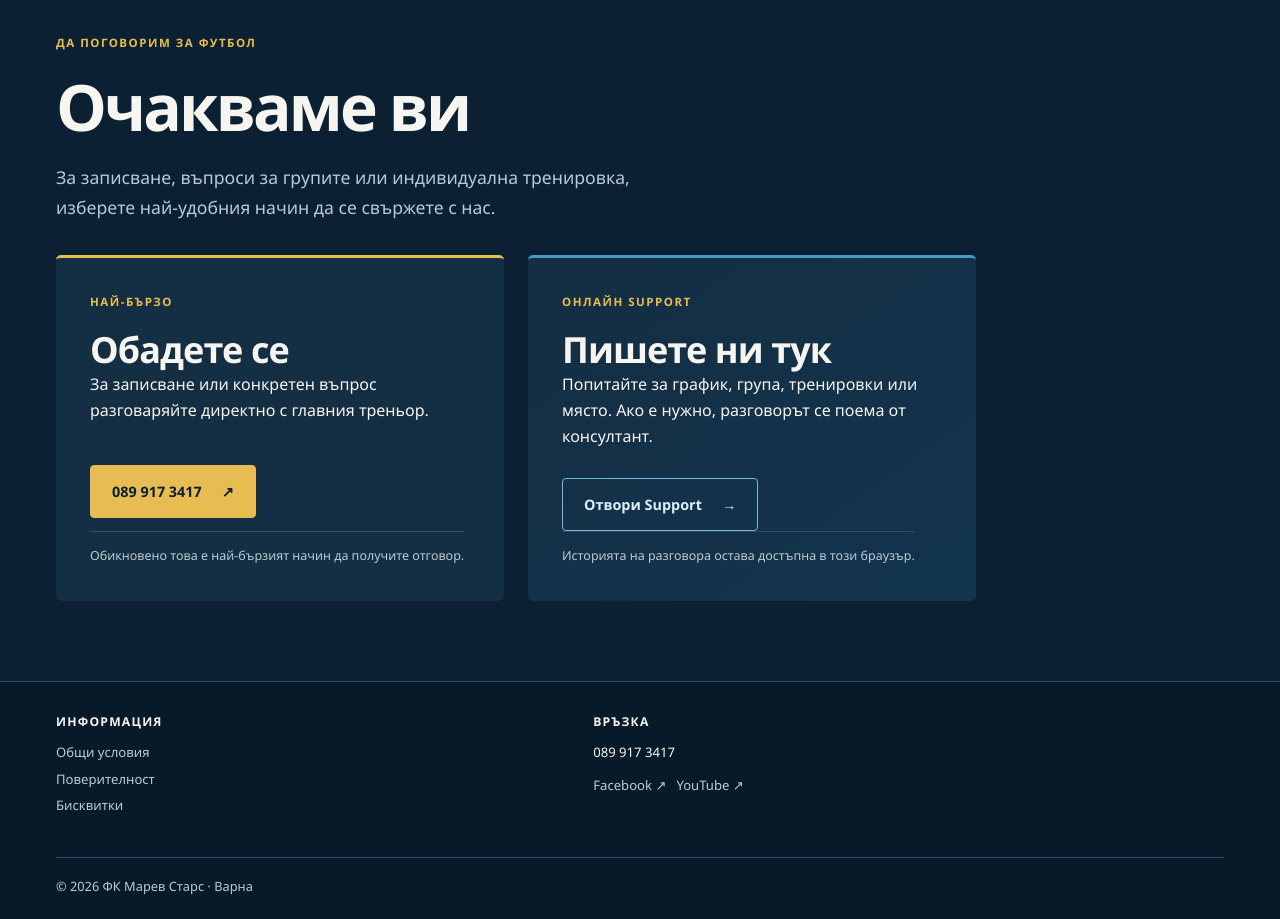
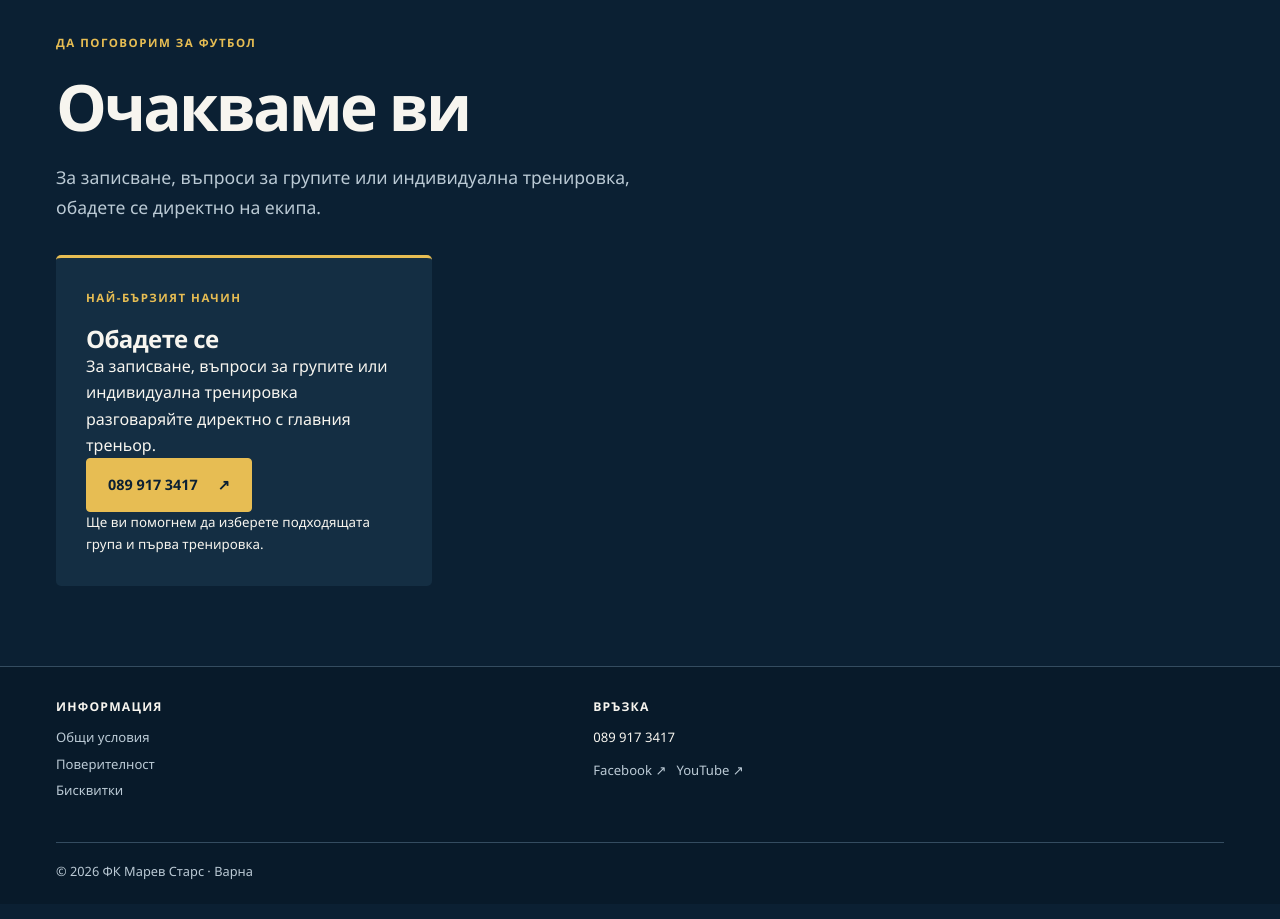
Before and after one commit to martiparty2000/marevstars.com, a Django app: page /contact/ in a window 1280 px wide. Shown: the part 132-1051 px from the top of the page. After the commit the page ends 1011 px from the top, so only its background shows below. Run offline with Django 5.2, Linux system fonts and the light colour scheme.

Commit message:
Hide public support card on contact page

```diff
--- a/templates/contact.html
+++ b/templates/contact.html
@@ -2,16 +2,10 @@
 {% block title %}{% if site_language == 'en' %}Contact | Marev Stars FC{% else %}Контакти | ФК Марев Старс{% endif %}{% endblock %}
 {% block content %}
 {% if site_language == 'en' %}
-<section class="page-heading contact-heading"><p class="eyebrow">LET'S TALK ABOUT FOOTBALL</p><h1>We are here to help</h1><p class="lead">For registration, group questions or individual training, choose the most convenient way to contact us.</p></section>
-<section class="contact-grid contact-grid-two" aria-label="Ways to contact us">
-<article class="contact-card contact-card-primary contact-card-call"><div><p class="eyebrow">FASTEST</p><h2>Call us</h2><p>For registration or a specific question, speak directly with the head coach.</p></div><a class="button" href="tel:+359899173417">089 917 3417 <span aria-hidden="true">↗</span></a><small>This is usually the fastest way to receive an answer.</small></article>
-<article class="contact-card contact-card-support"><div><p class="eyebrow">ONLINE SUPPORT</p><h2>Write to us here</h2><p>Ask about the schedule, groups, training or location. If needed, a consultant will take over the conversation.</p></div><button class="button button-outline support-open" type="button">Open Support <span aria-hidden="true">→</span></button><small>Your conversation history remains available in this browser.</small></article>
-</section>
+<section class="page-heading contact-heading"><p class="eyebrow">LET'S TALK ABOUT FOOTBALL</p><h1>We are here to help</h1><p class="lead">For registration, group questions or individual training, call the team directly.</p></section>
+<section class="contact-grid contact-grid-single" aria-label="Contact details"><article class="contact-card contact-card-primary contact-card-call"><div><p class="eyebrow">FASTEST WAY</p><h2>Call us</h2><p>For registration, group questions or individual training, speak directly with the head coach.</p></div><a class="button" href="tel:+359899173417">089 917 3417 <span aria-hidden="true">↗</span></a><small>We will help you choose the appropriate group and first session.</small></article></section>
 {% else %}
-<section class="page-heading contact-heading"><p class="eyebrow">ДА ПОГОВОРИМ ЗА ФУТБОЛ</p><h1>Очакваме ви</h1><p class="lead">За записване, въпроси за групите или индивидуална тренировка, изберете най-удобния начин да се свържете с нас.</p></section>
-<section class="contact-grid contact-grid-two" aria-label="Начини за връзка">
-<article class="contact-card contact-card-primary contact-card-call"><div><p class="eyebrow">НАЙ-БЪРЗО</p><h2>Обадете се</h2><p>За записване или конкретен въпрос разговаряйте директно с главния треньор.</p></div><a class="button" href="tel:+359899173417">089 917 3417 <span aria-hidden="true">↗</span></a><small>Обикновено това е най-бързият начин да получите отговор.</small></article>
-<article class="contact-card contact-card-support"><div><p class="eyebrow">ОНЛАЙН SUPPORT</p><h2>Пишете ни тук</h2><p>Попитайте за график, група, тренировки или място. Ако е нужно, разговорът се поема от консултант.</p></div><button class="button button-outline support-open" type="button">Отвори Support <span aria-hidden="true">→</span></button><small>Историята на разговора остава достъпна в този браузър.</small></article>
-</section>
+<section class="page-heading contact-heading"><p class="eyebrow">ДА ПОГОВОРИМ ЗА ФУТБОЛ</p><h1>Очакваме ви</h1><p class="lead">За записване, въпроси за групите или индивидуална тренировка, обадете се директно на екипа.</p></section>
+<section class="contact-grid contact-grid-single" aria-label="Начин за връзка"><article class="contact-card contact-card-primary contact-card-call"><div><p class="eyebrow">НАЙ-БЪРЗИЯТ НАЧИН</p><h2>Обадете се</h2><p>За записване, въпроси за групите или индивидуална тренировка разговаряйте директно с главния треньор.</p></div><a class="button" href="tel:+359899173417">089 917 3417 <span aria-hidden="true">↗</span></a><small>Ще ви помогнем да изберете подходящата група и първа тренировка.</small></article></section>
 {% endif %}
 {% endblock %}
```
